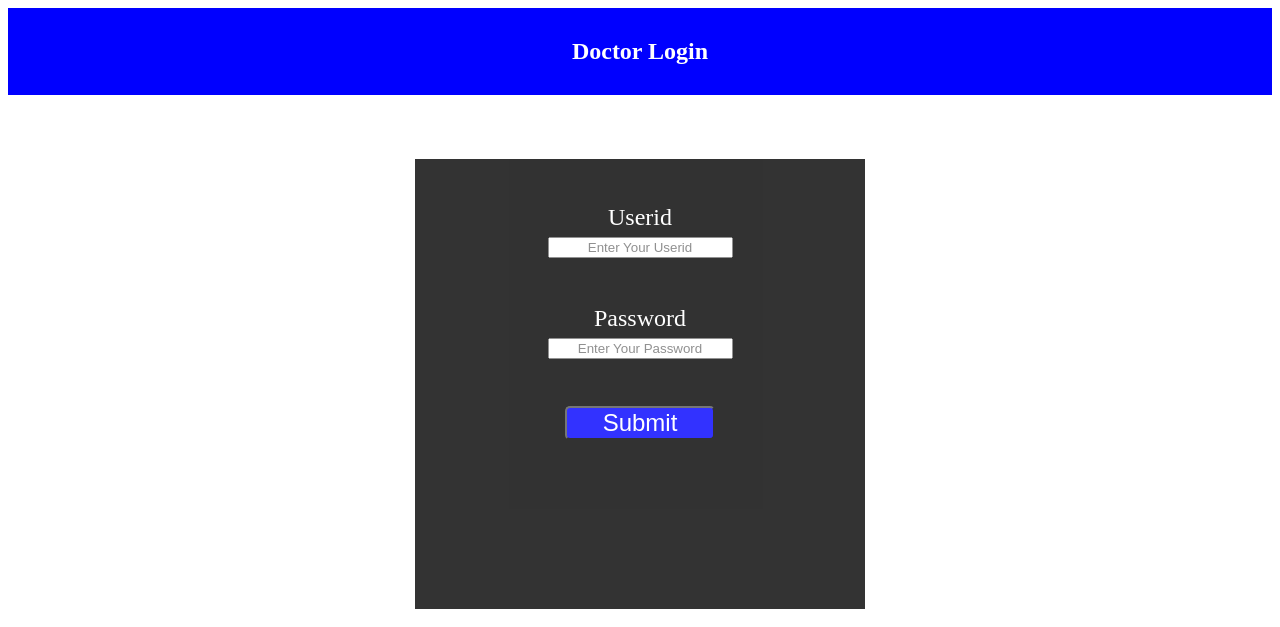
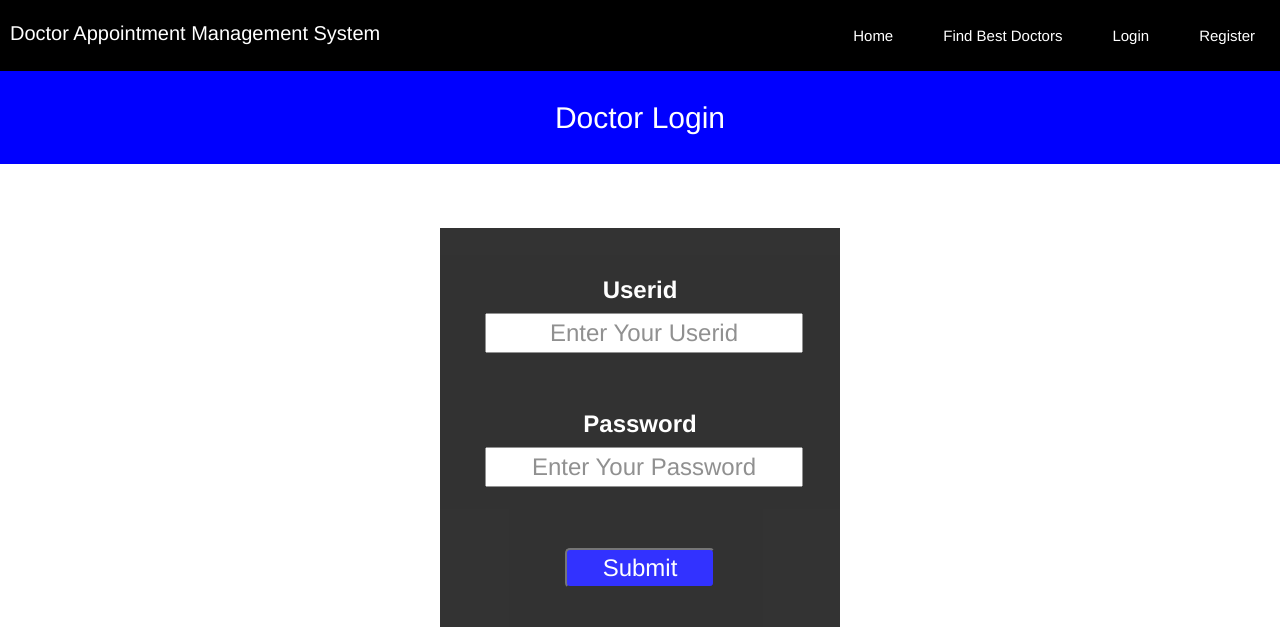
Before and after one commit to AshfaqueAlam/doctors-appointment-system, a PHP site: page /doctors/doctorlogin.php in a window 1280 px wide. Shown: the top 627 px of the page. Run offline with PHP 8.4, Linux system fonts and the light colour scheme; some libraries are stand-ins or nearby versions.

Commit message:
Add files via upload

```diff
--- a/doctors/doctorlogin.php
+++ b/doctors/doctorlogin.php
@@ -1,5 +1,5 @@
 <?php session_start();  ?>
-<!-- <?php include('../header.php'); ?> -->
+<?php include('header.php'); ?>
 
 
 <!DOCTYPE html>
--- a/doctors/header.php
+++ b/doctors/header.php
@@ -3,9 +3,11 @@
 <head>
 	<meta charset="utf-8">
 	<meta http-equiv="X-UA-Compatible" content="IE=edge">
-	<title>mms-doctors</title>
-	<link rel="stylesheet" href="../patient/css/bootstrap.min.css">
-	<link rel="stylesheet" href="../style.css">
+	<title>Doctor Appointment Management System</title>
+	<link rel="stylesheet" href="css/bootstrap.min.css">
+
+	<link rel="stylesheet" href="https://pro.fontawesome.com/releases/v5.10.0/css/all.css" integrity="sha384-AYmEC3Yw5cVb3ZcuHtOA93w35dYTsvhLPVnYs9eStHfGJvOvKxVfELGroGkvsg+p" crossorigin="anonymous"/>
+
 	<style>
 		.menu{
 			width: 100%;
@@ -39,15 +41,8 @@
 			color:#FF3F33;
 			text-decoration:none;
 			border-bottom: 3px solid #FF3F33;
+;
 			cursor:pointer;
-		}
-
-		.text{
-			margin: 0px 0px;
-			padding: 30px;
-			text-align:center;
-			background:blue;
-			color:white;
 		}
 
 		.icon li:hover{
@@ -85,25 +80,25 @@
 			font-size: 20px;
 			display: inline-block;
 		}
+
+		.text{
+			margin: 0px 0px;
+			padding: 30px;
+			text-align:center;
+			background:blue;
+			color:white;
+		}
 	</style>
 </head>
 <body>
+		<nav class="menu">
+			<h2>Doctor Appointment Management System</h2>
+			<ul>
 
-
-	<?php
-		if($_SESSION['adminstatus'] == ""){
-			header("location:doctorlogin.php");
-		}
-
-
-
-	 ?>
-
-
-
-	<nav class="menu">
-		<h2>Doctor Appointment Management System</h2>
-		<ul>
-			<li><a href="../doctor_patient_login.php">Logout</a></li>
-		</ul>
-	</nav>
+				<li><a href="../patient_regi.php">Register</a></li>
+				<li><a href="../doctor_patient_login.php">Login</a></li>
+				<li><a href="../find_doctor.php">Find Best Doctors</a></li>
+				<li><a href="../index.php">Home</a></li>
+			</ul>
+		</nav>
+	</div>
```
